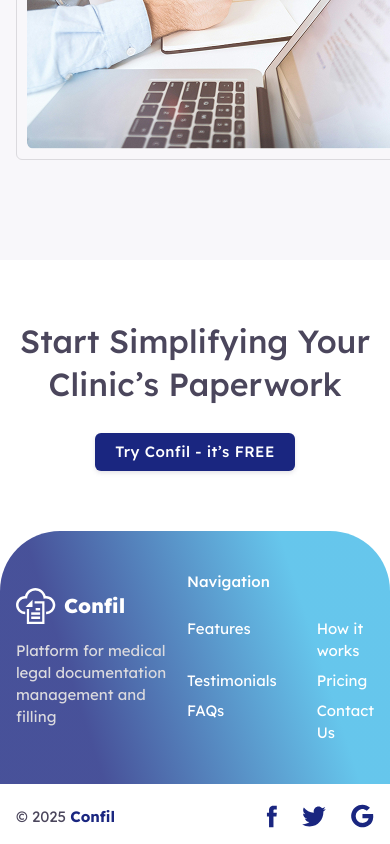
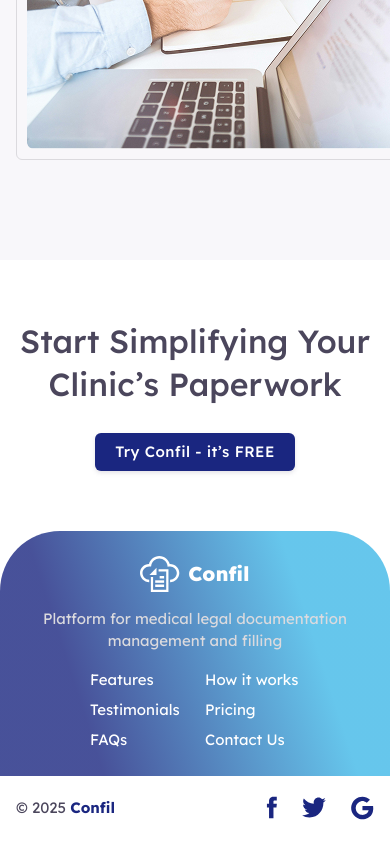
Before and after one commit to DDLivsha/confil-landing, a Next.js app: page / in a window 390 px wide. Shown: the part 7956-8800 px from the top of the page. Built offline with nearby package versions, Linux system fonts and the light colour scheme.

Commit message:
contact form mobile done

```diff
--- a/styles/contact.sass
+++ b/styles/contact.sass
@@ -6,11 +6,19 @@
    flex-direction: column
    align-items: center
    text-align: center
+   @include onTablet
+      margin: 20px 0 30px 0
    &__content
       margin-top: 60px
       display: flex
       gap: 24px
       justify-content: space-between
+      @include onTablet
+         margin-top: 30px
+         width: 100%
+      @media(max-width: 950px)
+         flex-direction: column
+
    &__image
       position: relative
       border-radius: 70px 6px 6px 6px
@@ -18,15 +26,23 @@
       padding: 10px
       flex-shrink: 0
       max-height: 465px
+      @media(max-width: 950px)
+         display: none
    &__form
       margin-top: 20px
       display: grid
       gap: 16px
       grid-template-columns: repeat(2, 1fr)
+      @media(max-width: 500px)
+         grid-template-columns: 1fr
       &-name
          grid-column: 1
+         @media(max-width: 500px)
+            grid-column: 1 / 3
       &-email
          grid-column: 2
+         @media(max-width: 500px)
+            grid-column: 1 / 3
       &-message
          grid-column: 1 / 3
       &-btn
@@ -42,6 +58,8 @@
          display: flex
          flex-direction: column
          max-height: 465px
+         @media(max-width: 950px)
+            max-height: unset
       &-title
          color: var(--primary)
          font-size: 22px
--- a/styles/faq.sass
+++ b/styles/faq.sass
@@ -9,6 +9,8 @@
    align-items: center
    border-radius: 60px 60px 0px 0px
    background: var(--bg-body)
+   // @include onTablet
+   //    margin-top: 40px
    &__wrapper
       margin-top: 100px
       display: flex
@@ -27,6 +29,8 @@
       position: absolute
       top: -40px
       left: -42px
+      @media(max-width: 1100px)
+         display: none
    &__accordion
       display: flex
       flex-direction: column
--- a/styles/footer.sass
+++ b/styles/footer.sass
@@ -9,14 +9,21 @@
       display: flex
       justify-content: space-between
       align-items: center
+      @media(max-width: 620px)
+         flex-direction: column
+         justify-content: center
       &-wrapper
          padding: 40px 0
          border-radius: 60px 60px 0px 0px
          background: linear-gradient(72deg, rgba(26, 38, 128, 0.80) 22.16%, rgba(37, 174, 228, 0.70) 76.47%)
+         @include onTablet
+            padding: 25px 0
    &__logo
       display: flex
       gap: 8px
       align-items: center
+      @media(max-width: 620px)
+         justify-content: center
       &-text
          font-size: 20px
          font-weight: 800
@@ -25,14 +32,24 @@
       max-width: 320px
       line-height: 147%
       color: var(--gray-ultra-light)
+      @media(max-width: 620px)
+         text-align: center
+         margin-bottom: 16px
    &__title
       color: var(--white)
       font-weight: 500
       line-height: 140%
+      @media(max-width: 620px)
+         display: none
    &__list
       display: grid
       grid-template-columns: repeat(2, 1fr)
       gap: 8px 40px
+      @media(max-width: 620px)
+         grid-template-columns: repeat(3, 95px)
+         gap: 8px 20px
+      @media(max-width: 400px)
+         grid-template-columns: repeat(2, 95px)
       &-item
          color: var(--white)
          transition: all 0.3s ease
--- a/styles/header.sass
+++ b/styles/header.sass
@@ -50,9 +50,13 @@
          @include onTablet
             color: var(--white)
          &:hover
-            color: var(--secondary)
+            color: var(--primary)
+            @include onTablet
+               color: var(--secondary)
          &.--active
-            color: var(--secondary)
+            color: var(--primary)
+            @include onTablet
+               color: var(--secondary)
 
 .burger
    display: none
@@ -69,7 +73,6 @@
       width: 30px
       height: 2px
       border-radius: 10px
-      // background-color: var(--gray)
 
 .header__mobile
    display: none
```
